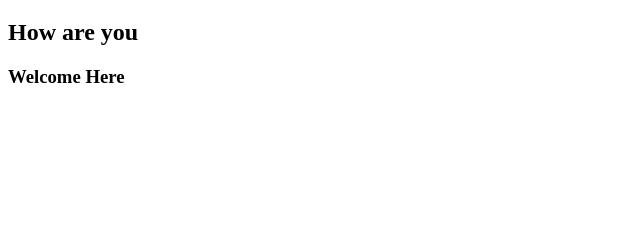
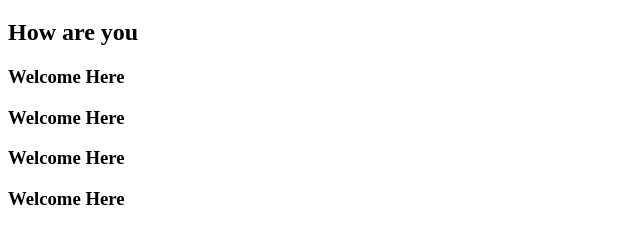
Before and after one commit to ShaifulAzam8/my-second-project, a plain HTML site: page index.html in a window 1280 px wide. Shown: the part 61-304 px from the top of the page, without its empty margins (0-640 px from the left). Drawn offline with Linux system fonts and the light colour scheme.

Commit message:
added header

```diff
--- a/index.html
+++ b/index.html
@@ -10,5 +10,8 @@
     <h1>Assalamu Alaykum</h1>
     <h2>How are you</h2>
     <h3>Welcome Here</h3>
+    <h3>Welcome Here</h3>
+    <h3>Welcome Here</h3>
+    <h3>Welcome Here</h3>
 </body>
 </html>
```
